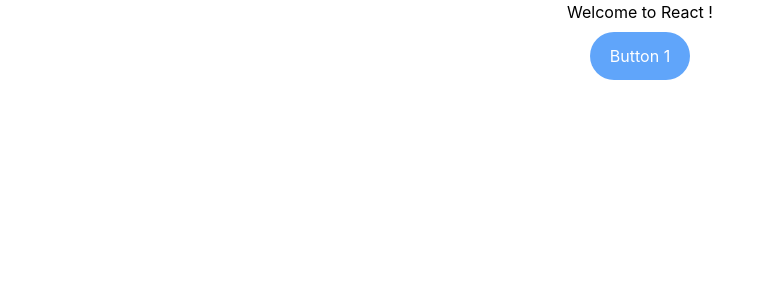
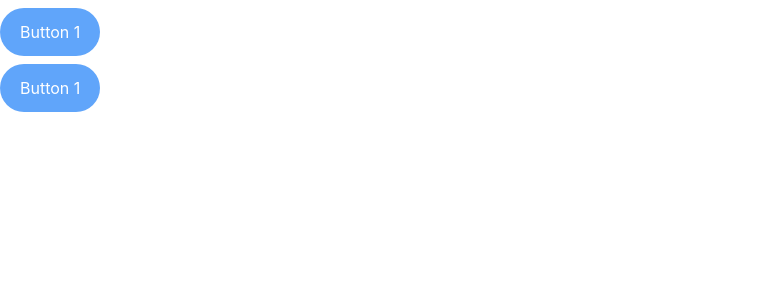
Before and after one commit to Rajkiran426/React, a React (Create React App) app in the folder my-app/: page / in a window 1280 px wide. Shown: the top 300 px of the page, without its empty margins (0-775 px from the left). Built offline with nearby package versions, Linux system fonts and the light colour scheme.

Commit message:
Added button

```diff
--- a/my-app/src/App.js
+++ b/my-app/src/App.js
@@ -1,11 +1,10 @@
 
 import './App.css';
 import Button from './components/Buttons/Button';
-
 function App() {
     return (
-        <div className="App">
-            <div>Welcome to React !</div>
+        <div className='container mx-auto'>
+            <Button />
             <Button />
         </div>
     );
--- a/my-app/src/components/Buttons/Button.js
+++ b/my-app/src/components/Buttons/Button.js
@@ -1,6 +1,6 @@
 function Button() {
     return (
-        <div className="my-2">
+        <div className='my-2'>
             <button className='bg-blue-400 text-white px-5 hover:bg-blue-700 py-3 rounded-full'>
                 Button 1
             </button>
```
